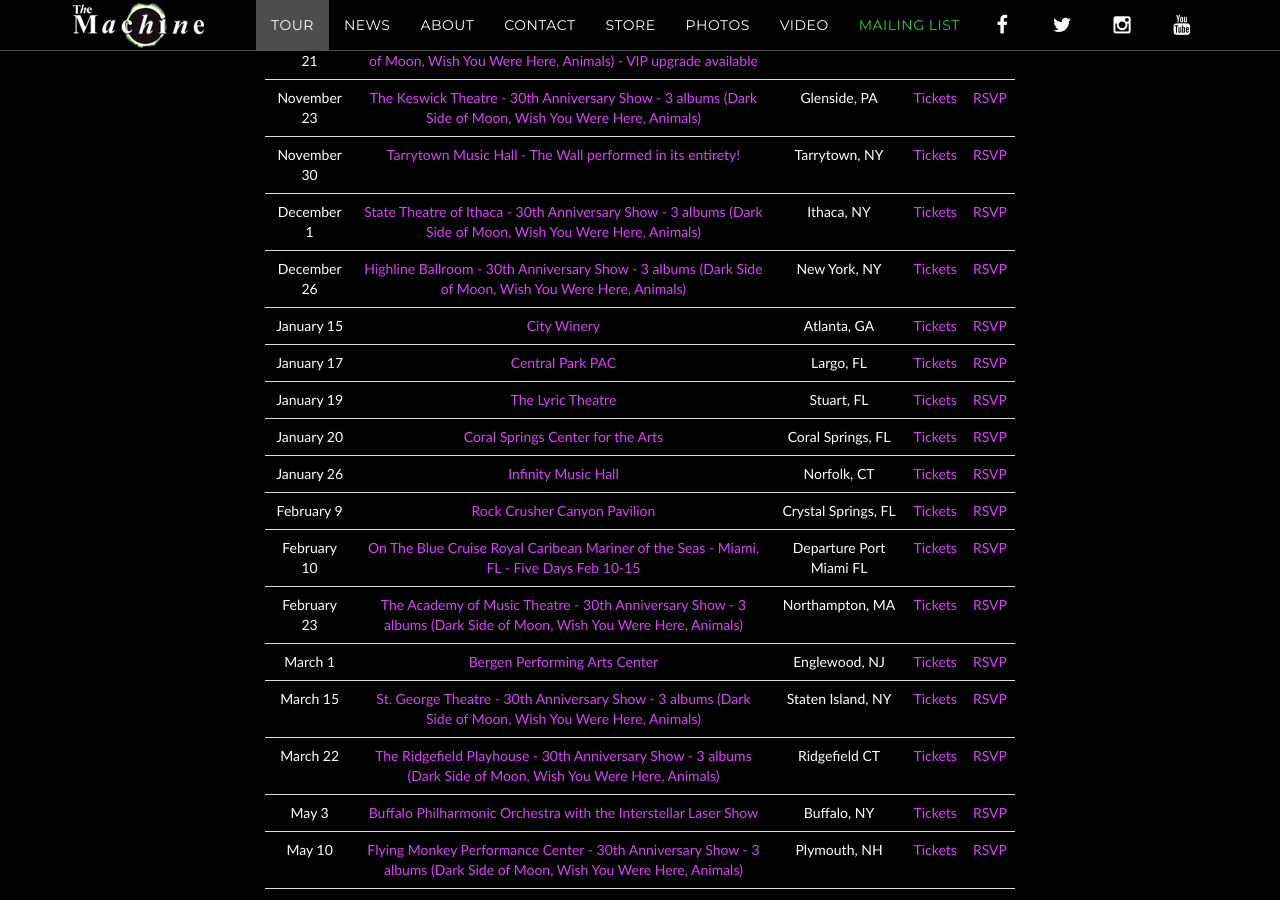
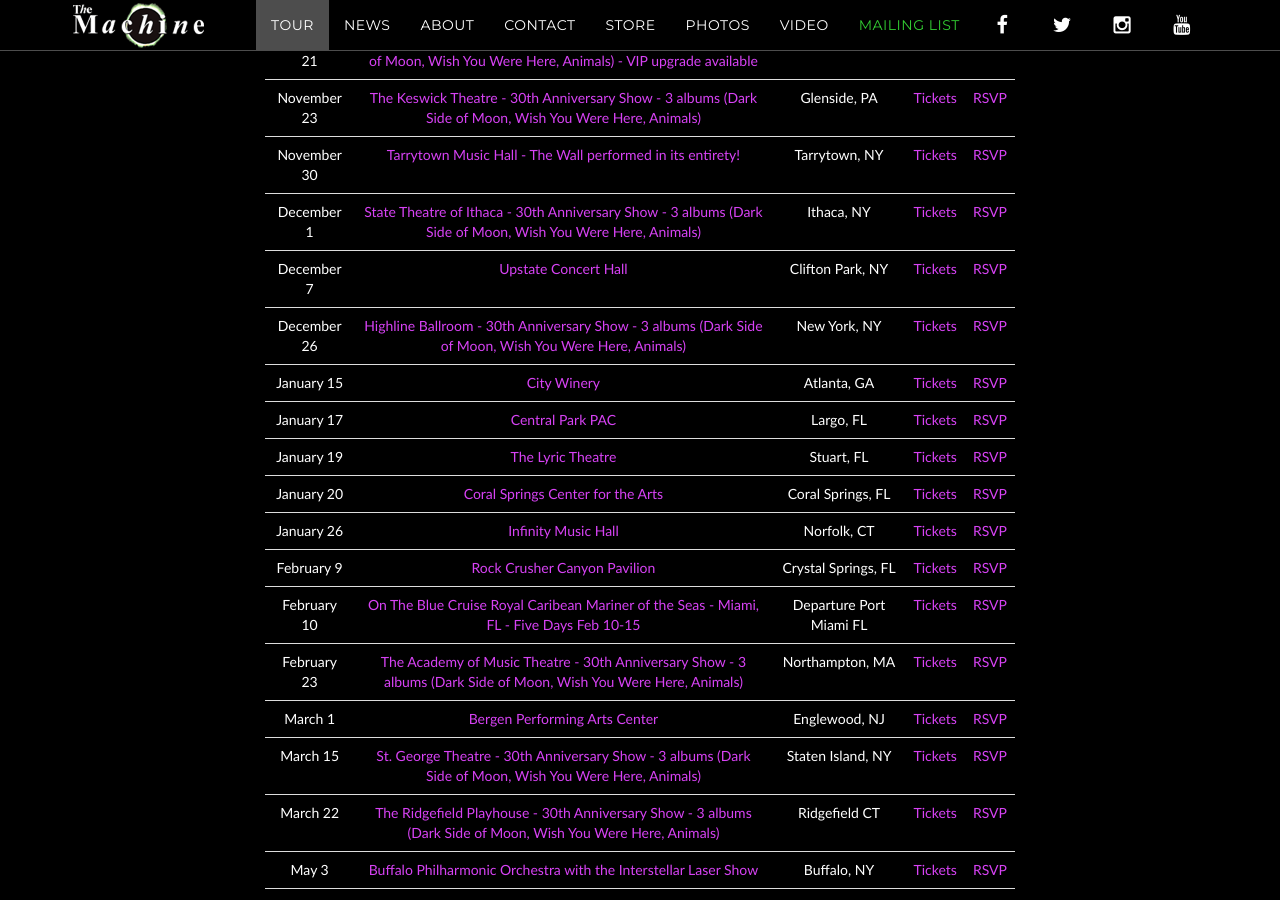
Before and after one commit to machineweb/machineweb.github.io, a Jekyll site: the page built from index.html, in a window 1280 px wide and 900 px high, scrolled down 1110 px. Built offline with Jekyll 4.4.1, drawn with Linux system fonts in a browser that asks for light colours; comment, search, counter and statistics services are not loaded.

Commit message:
New tour item

```diff
--- a/_data/tour.yml
+++ b/_data/tour.yml
@@ -3689,3 +3689,11 @@
     tickets-url: "https://www1.ticketmaster.com/event/01005543EF4397B0?brand=cabot"
     rsvp-url: "https://www.facebook.com/events/528500807671202/"
     order: "1557550800000"
+
+  - date: "December 7 2018"
+    venue: "Upstate Concert Hall"
+    venue-url: "https://www.ticketweb.com/event/the-machine-performs-pink-floyd-upstate-concert-hall-tickets/8873315?pl=upstate"
+    location: "Clifton Park, NY"
+    tickets-url: "https://www.ticketweb.com/event/the-machine-performs-pink-floyd-upstate-concert-hall-tickets/8873315?pl=upstate"
+    rsvp-url: "https://www.facebook.com/events/1924404664532088/"
+    order: "1544158800000"
```
